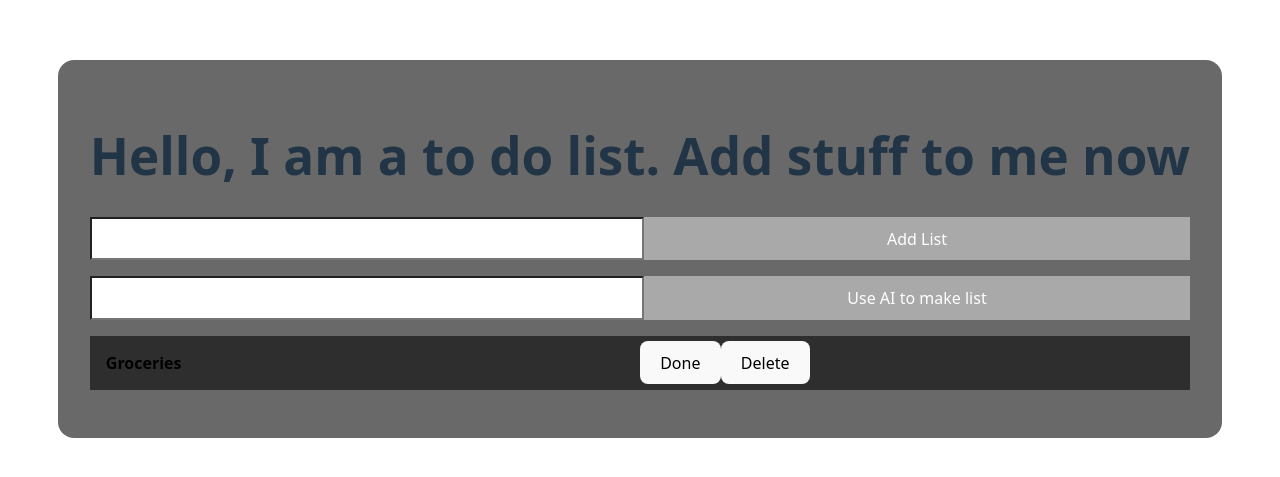
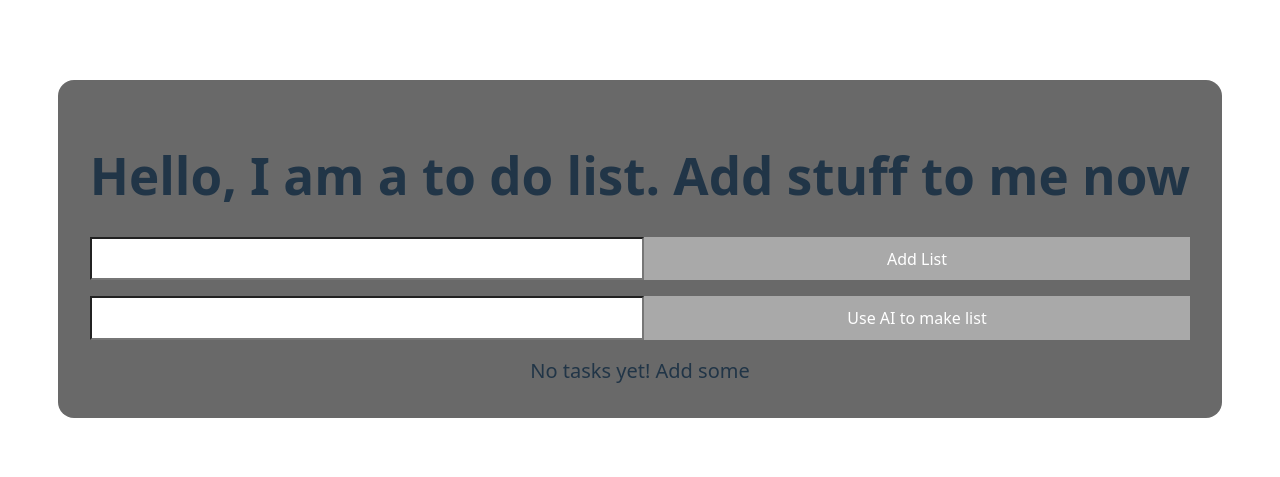
Before and after one commit to shirahn-singh/ToDoList, a React (Vite) app: page / in a window 1280 px wide. Shown: the part 151-628 px from the top of the page. Built offline with nearby package versions, Linux system fonts and the light colour scheme.

Commit message:
fixed logic which added undefined items to lists causing lookup to fail

```diff
--- a/src/Components/App.jsx
+++ b/src/Components/App.jsx
@@ -5,17 +5,7 @@ import AddList from './AddList';
 import styles from '../styles/App.module.css';
 
 function App() {
-  const [listGroup, setListGroup] = useState([
-    {
-      id: 1,
-      text: "Groceries",
-      completed: false,
-      tasks: [{ id: 101, text: "Buy eggs", completed: false },
-        { id: 1045, text: "Buy milk", completed: false },
-        { id: 1011, text: "Buy flowers", completed: false }
-      ]
-    }
-  ]);
+  const [listGroup, setListGroup] = useState([]);
   useEffect(() => {
     localStorage.setItem('listGroupData', JSON.stringify(listGroup));
   }, [listGroup]);
@@ -95,16 +85,21 @@ function App() {
 
     setListGroup(prev=>
       prev.map(list=>{
-        if(list.id !== list.id){
+        if(list.id !== listId){
           return list;
         }
 
-        const taskToMove = list.tasks.find(task=>(task.id===taskId));
-        const remainingTasks = list.tasks.filter((task)=>(task.id!==taskId));
-
-        if(!taskToMove.completed){
+        if(list.tasks.length==0){
           return list;
         }
+
+        const taskToMove = list.tasks.find(task => task?.id === taskId);
+
+        if (!taskToMove || !taskToMove.completed) {
+          return list;
+        }
+
+        const remainingTasks = list.tasks.filter((task)=>(task?.id!==taskId));
         return{
           ...list,
           tasks: [...remainingTasks, taskToMove]
```
